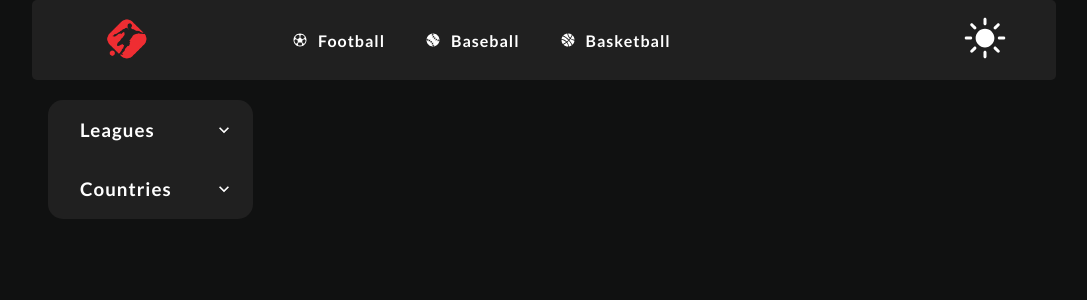
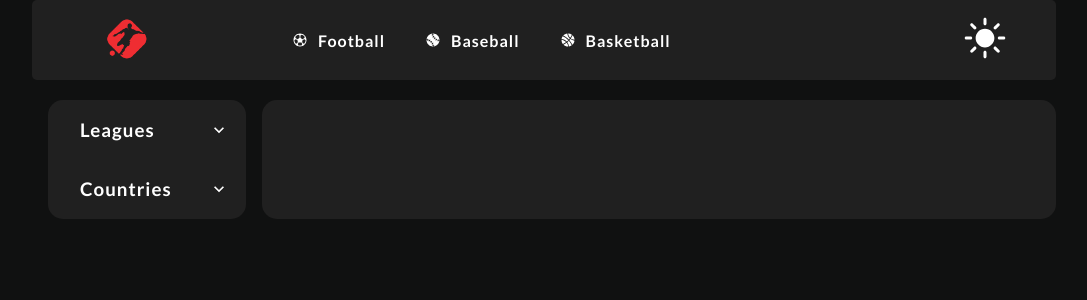
Before and after one commit to SurrenderAt20/Livescore, a React (Create React App) app: page / in a window 1280 px wide. Shown: the top 300 px of the page, without its empty margins (96-1183 px from the left). Built offline with nearby package versions, Linux system fonts and the light colour scheme.

Commit message:
setting up livescoreBoard

```diff
--- a/src/components/Dashboard.js
+++ b/src/components/Dashboard.js
@@ -1,13 +1,17 @@
 import React from "react";
 import { NavBar } from "./NavBar";
 import { VerticalNavBar } from "../smallerComponents/VerticalNavBar";
+import { LivescoreBoard } from "../smallerComponents/LivescoreBoard";
 import "../styles/Dashboard.css";
 
 export const Dashboard = () => {
   return (
     <div className="container">
       <NavBar />
-      <VerticalNavBar />
+      <div className="dashboardContainer">
+        <VerticalNavBar />
+        <LivescoreBoard />
+      </div>
     </div>
   );
 };
--- /dev/null
+++ b/src/smallerComponents/LivescoreBoard.js
@@ -0,0 +1,9 @@
+import React from 'react'
+import "../styles/LivescoreBoard.css"
+
+export const LivescoreBoard = () => {
+  return (
+    <div className='livescoreBoard'>
+    </div>
+  )
+}
--- a/src/styles/Dashboard.css
+++ b/src/styles/Dashboard.css
@@ -8,3 +8,7 @@ body {
     margin-left: 10%;
     margin-right: 10%;
 }
+
+.dashboardContainer {
+    display: flex;
+}
--- /dev/null
+++ b/src/styles/LivescoreBoard.css
@@ -0,0 +1,14 @@
+body {
+    margin: 0;
+    padding: 0
+}
+
+.livescoreBoard {
+    display: flex;
+    width: 80%;
+    color: #fff;
+    background-color: #202020;
+    border-radius: 15px;
+    overflow: hidden;
+    margin-left: 1rem;
+}
```
